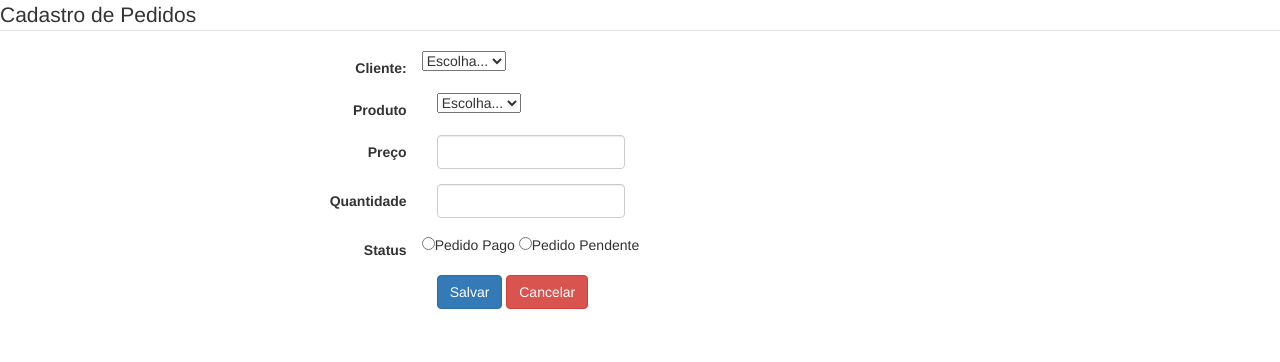
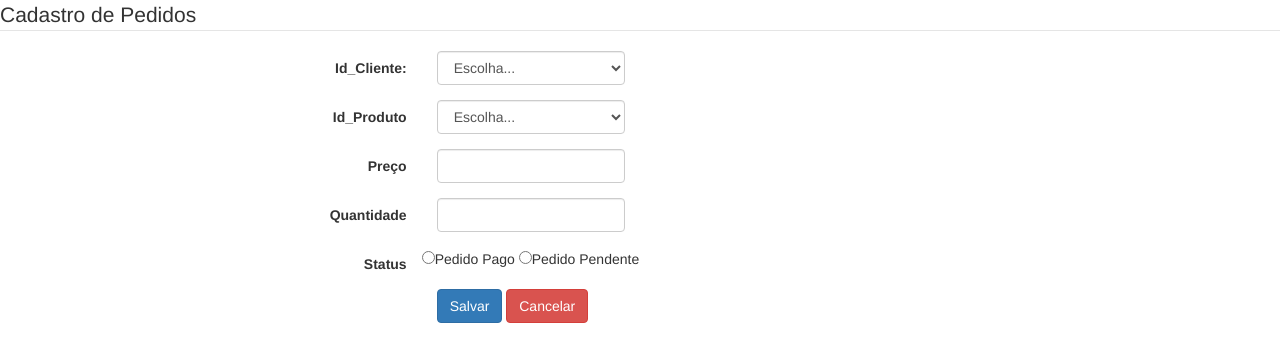
Before and after one commit to Anakin-coder/Hope_company_final, a Flask app: page /pedido/novo/ in a window 1280 px wide. Shown: the top 362 px of the page. Run offline with Flask 2, Linux system fonts and the light colour scheme; data comes from the database, SQL or seed files in the repository; both versions use the stored data as it was after the commit; some libraries are stand-ins or nearby versions.

Commit message:
Alterações de layout

```diff
--- a/Hope-Company/static/table.css
+++ b/Hope-Company/static/table.css
@@ -9,7 +9,7 @@
 }
 
 tbody {
-    display: block;
+    display: inline-block;
     height: 200px;
     overflow: auto;
 }
--- a/Hope-Company/templates/form_pedido.html
+++ b/Hope-Company/templates/form_pedido.html
@@ -27,13 +27,13 @@
                 return false;
             }
 
-            if (preco.value == "") {
-                alert("Informe o preço!");
+            if (preco.value == "" || preco.value < 0) {
+                alert("Preço incorreto!");
                 return false;
             }
 
-            if (quantidade.value == "") {
-                alert("Informe o quantidade!");
+            if (quantidade.value == "" || quantidade.value < 0) {
+                alert("Quantidade incorreta!");
                 return false;
             }
 
@@ -82,20 +82,21 @@
         <legend>Cadastro de Pedidos</legend>
         <!-- Text input-->
         <div class="form-group">
-            <label class="col-md-4 control-label" for="id_cliente">Cliente:</label>
-            <select name="id_cliente" id="id_cliente">
+            <label class="col-md-4 control-label" for="id_cliente">Id_Cliente:</label>
+            <div class="col-md-2">
+                <select class="form-control" name="id_cliente" id="id_cliente">
                 <option value="escolha">Escolha...</option>
                 {% for cliente in clientes %}
                     <option value="{{cliente['id_cliente']}}" {% if id_cliente == cliente['id_cliente'] %}selected="selected"{% endif %}>{{cliente['id_cliente']}}</option>
                 {% endfor %}
             </select>
-        </div>
+            </div>
         </div>
 
         <div class="form-group">
-            <label class="col-md-4 control-label" for="id_produto">Produto</label>
+            <label class="col-md-4 control-label" for="id_produto">Id_Produto</label>
             <div class="col-md-2">
-                <select name="id_produto" id="id_produto">
+                <select class="form-control" name="id_produto" id="id_produto">
                 <option value="escolha">Escolha...</option>
                     {% for produto in produtos %}
                         <option value="{{produto['id_produto']}}" {% if id_produto == produto['id_produto'] %}selected="selected"{% endif %}>{{produto['id_produto']}}</option>
--- a/Hope-Company/templates/lista_clientes.html
+++ b/Hope-Company/templates/lista_clientes.html
@@ -20,12 +20,11 @@
                     <th>Nome</th>
                     <th>Telefone</th>
                     <th>Endereço</th>
+                    <th>E-mail</th>
                     <th>Sexo</th>
-                    <th>Email</th>
                     <th>&nbsp;</th>
                 </tr>
             </thead>
-
             <tbody>
                 {% for cliente in clientes %}
                 <tr>
--- a/Hope-Company/templates/lista_pedidos.html
+++ b/Hope-Company/templates/lista_pedidos.html
@@ -23,7 +23,6 @@
                     <th>Quantidade</th>
                     <th>Hora do Pedido</th>
                     <th>Status</th>
-                    <th>&nbsp;</th>
                 </tr>
             </thead>
             <tbody>
```
Also changed, not shown: Hope-Company/clientes.db.
